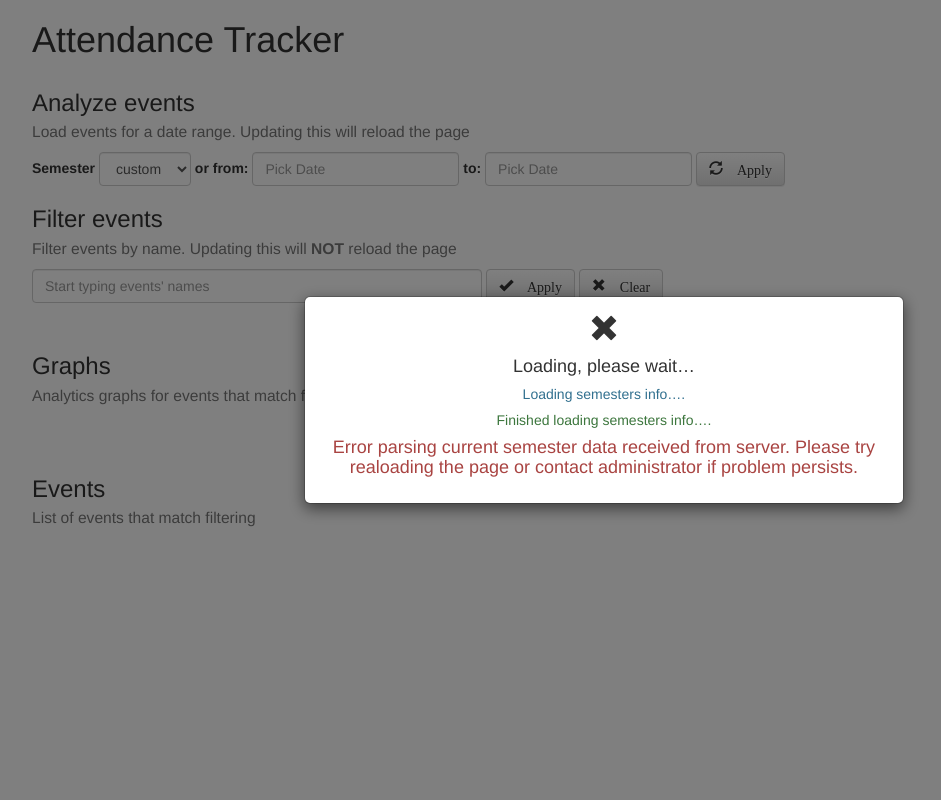
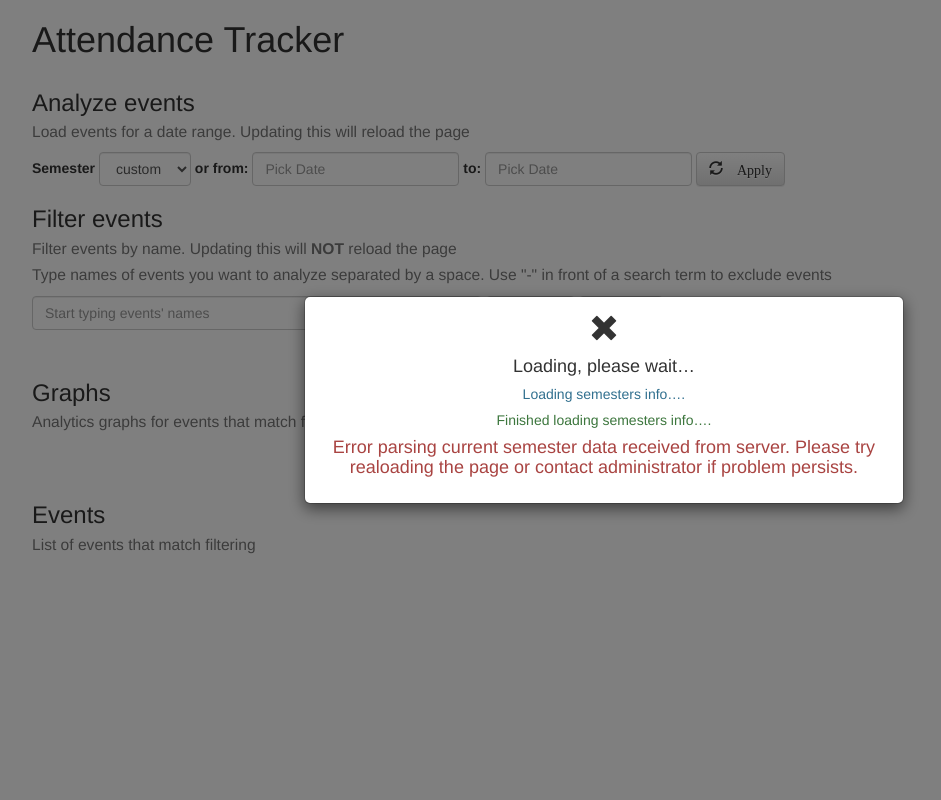
Before and after one commit to aadijoshi/attendance-tracker, a Django app: page / in a window 1280 px wide. Shown: the whole page, without its empty margins (38-979 px from the left). Run offline with Django 3.2, Linux system fonts and the light colour scheme; the visitor is signed in with stand-in values (Sample User, id 1); data that the repository does not hold is empty; some libraries are stand-ins or nearby versions.

Commit message:
Fix for no events message

```diff
--- a/server/attendance_stats/templates/index/index.html
+++ b/server/attendance_stats/templates/index/index.html
@@ -66,7 +66,7 @@
 
 <div class="row">
     <div class="col-md-12">
-        <h3>Filter events<br /><small>Filter events by name. Updating this will <b>NOT</b> reload the page</small></h3>
+        <h3>Filter events<br /><small>Filter events by name. Updating this will <b>NOT</b> reload the page<br />Type names of events you want to analyze separated by a space. Use "-" in front of a search term to exclude events</small></h3>
     </div>
 </div>
 
--- a/server/static/js/index/script.js
+++ b/server/static/js/index/script.js
@@ -243,7 +243,8 @@
 
         // TO-DO: here is the check and DOM update for no events/no students
         if (events.length == 0) {
-            $("#" + eventsTableId).append("<h2>No events to display, please try new search</h2>");
+            $("#eventsTableContainter h2").remove();
+            $("#" + eventsTableId).after("<h2>No events to display, please try new search</h2>");
             $(".hide-no-events").hide();
             doneLoading();
             return;
@@ -343,12 +344,11 @@
     }
 
     var applyFilter = function (filteredEvents) {
+        $("#eventsTableContainter h2").remove();
+        $(".hide-no-events").show();
         if (filteredEvents.length == 0) {
             $("#" + eventsTableId).after("<h2>No events to display, please try new search</h2>");
             $(".hide-no-events").hide();
-        } else {
-            $("#eventsTableContainter h2").remove();
-            $(".hide-no-events").show();
         }
         getGeneralInfoAt("#participantsGlobal", filteredEvents);
         $("#eventsTableContainter tbody tr").hide()
```
